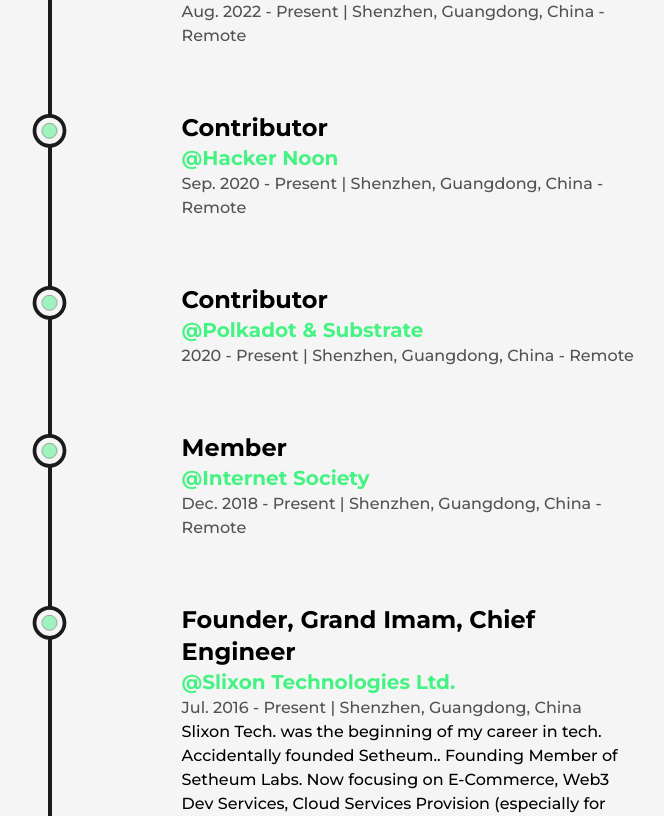
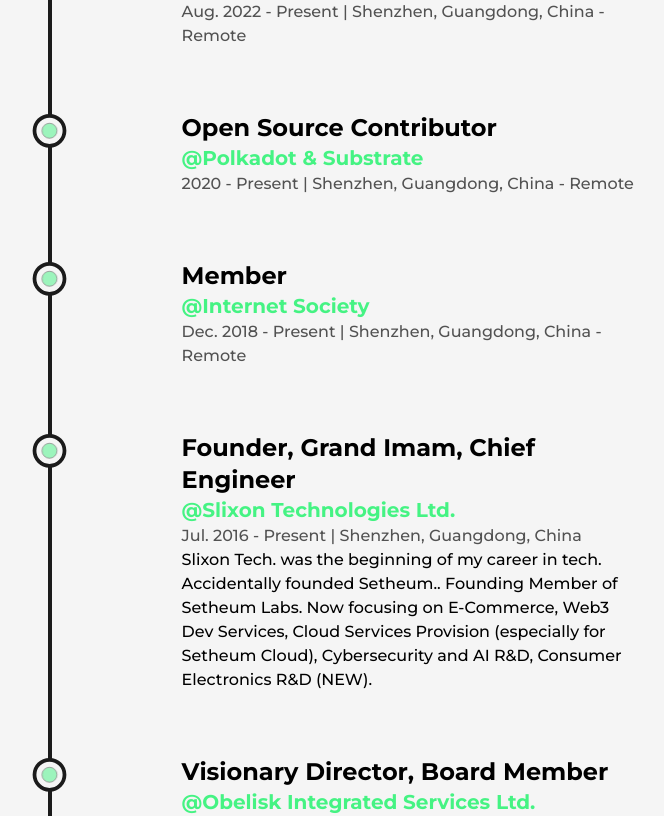
Before and after one commit to balqaasem/mydevportfolio, a Next.js app: page /about in a window 1280 px wide. Shown: the part 3828-4644 px from the top of the page, without its empty margins (244-908 px from the left). Built offline with nearby package versions, Linux system fonts and the light colour scheme.

Commit message:
Add Resumes

```diff
--- a/src/components/Experience.js
+++ b/src/components/Experience.js
@@ -97,15 +97,7 @@
                 />
 
                 <Details
-                position="Contributor"
-                company="Hacker Noon"
-                time="Sep. 2020 - Present"
-                address="Shenzhen, Guangdong, China - Remote"
-                work=""
-                />
-
-                <Details
-                position="Contributor"
+                position="Open Source Contributor"
                 company="Polkadot & Substrate"
                 time="2020 - Present"
                 address="Shenzhen, Guangdong, China - Remote"
--- a/src/pages/index.js
+++ b/src/pages/index.js
@@ -33,17 +33,18 @@
                 AI/ML development, R&D, Web3 development to Developer toolings, API & SDK development, etc..
               </p>
               <div className='flex items-center self-start mt-2'>
-                <Link href="/dummy.pdf" target={"_blank"}
+                <Link href="/Resume-Muhammad-Jibril-B.A..pdf" target={"_blank"}
                 className="flex items-center bg-dark text-light p-2.5 px-6 rounded-lg text-lg font-semibold
                 hover:bg-light hover:text-dark border-2 border-solid border-transparent hover:border-dark
                 "
                 download={true}
                 >Resume <LinkArrow className={"w-6 ml-1"}/>
+                </Link>
 
-                </Link>
                 <Link href="mailto:jbashir52@gmail.com" target={"_blank"}
                 className="ml-4 text-lg font-medium capitalize text-dark underline"
-                >Contact</Link>
+                >Contact
+                </Link>
               </div>
             </div>
           </div>
```
Also changed, not shown: 2 other files (tests, documents, lock files or other folders).
